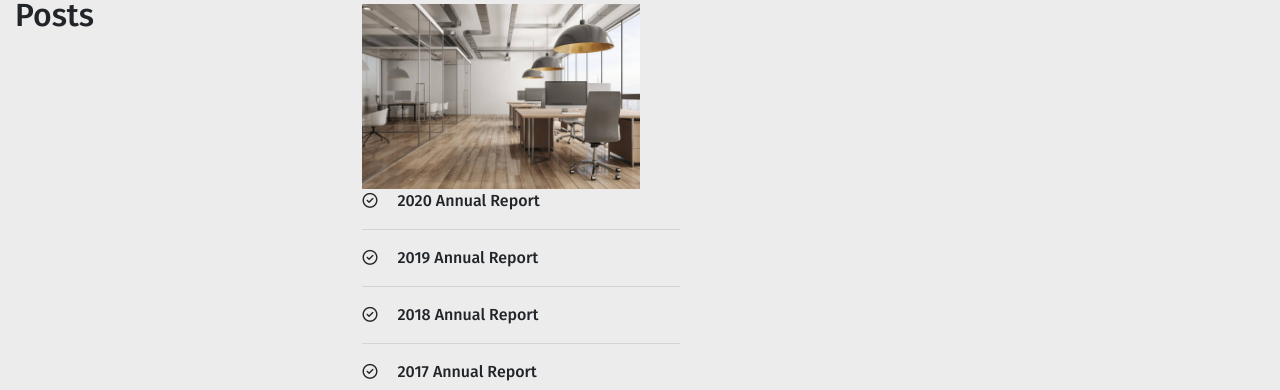
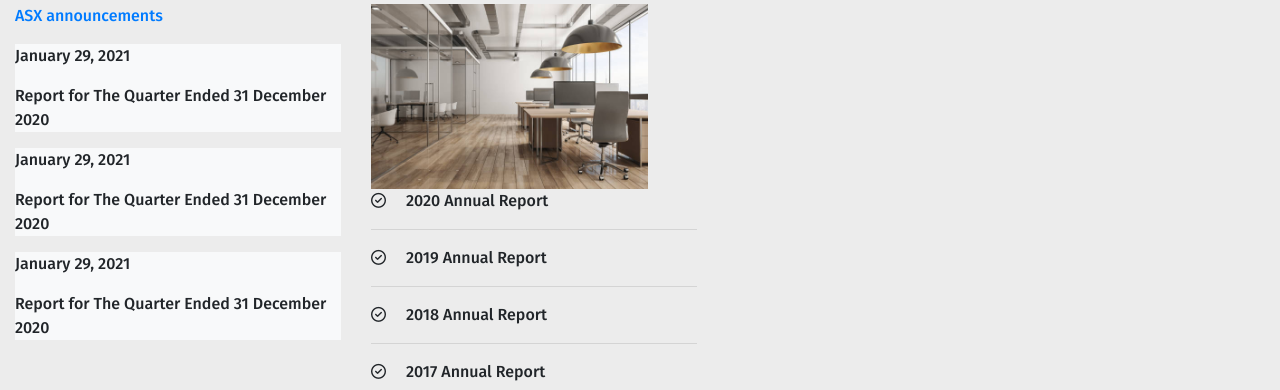
Before and after one commit to Rumbie-Mudzie7/Zimplats---clone, a plain HTML site: page index.html in a window 1280 px wide. Shown: the part 1913-2303 px from the top of the page. Drawn offline with nearby package versions, Linux system fonts and the light colour scheme.

Commit message:
Add latest posts divs to the last section

```diff
--- a/index.html
+++ b/index.html
@@ -234,9 +234,21 @@
     </article>
     <section class="container-fluid d-flex" style="background-color:#ECECEC;">
       <div class="row">
-        <div class="col-4 d-flex">
+        <div class="col-4">
           <h2>Latest Posts</h2>
           <p><a class="" href="#">ASX announcements</a></p>
+          <div class="bg-light mb-2">
+            <p>January 29, 2021</p>
+            <p>Report for The Quarter Ended 31 December 2020</p>
+          </div>
+          <div class="bg-light">
+            <p>January 29, 2021</p>
+            <p>Report for The Quarter Ended 31 December 2020</p>
+          </div>
+          <div class="bg-light">
+            <p>January 29, 2021</p>
+            <p>Report for The Quarter Ended 31 December 2020</p>
+          </div>
         </div>
         <div class="col-4">
           <h2>Financial Results</h2>
```
